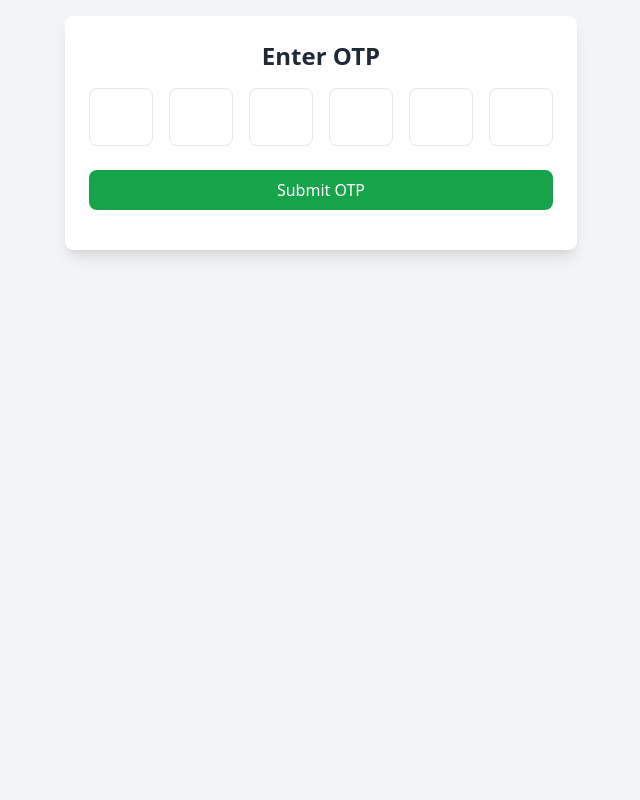
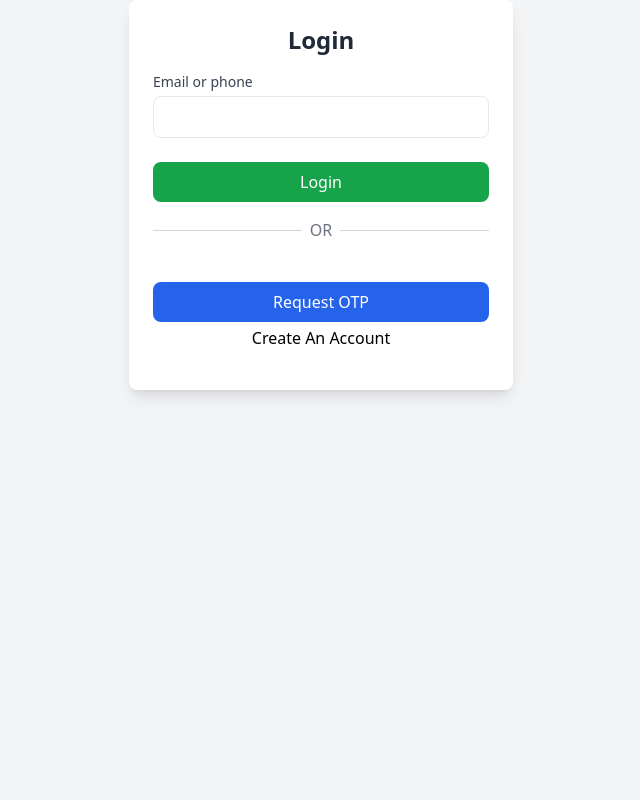
Before and after one commit to JJebeshan/Ak_clohings, a Django app: page /otp_veri in a window 1280 px wide. Shown: the part 64-864 px from the top of the page, without its empty margins (319-959 px from the left). Run offline with Django 5.2, Linux system fonts and the light colour scheme; some libraries are stand-ins or nearby versions.

Commit message:
login , password , otp successfully implemented

```diff
--- a/AK/AKC/views.py
+++ b/AK/AKC/views.py
@@ -79,21 +79,34 @@ def address_list(request):
 def login(request):
     if request.method=='POST':
         email=request.POST.get('email')
+        action=request.POST.get('action')
         if Users.objects.filter(email=email).exists():
             request.session['user_email'] = email
-            return render(request,'password.html')
+            if action=='Login':
+                return render(request,'password.html')
+            else:
+                rand=random.randint(100000, 999999)
+                request.session['otp']=str(rand)
+                usr_msg=("Greetings From Akshana \n\n"
+                         f"OTP for login {rand}")
+                send_mail(subject='Welcome to My Akshana Clothings!',
+                      message=usr_msg,
+                      from_email='akshanaclothings@gmail.com',
+                      recipient_list=[email],
+                      fail_silently=False,)
+                return render(request,'otp.html')
         else:
             messages.error(request,"User Not Found")
     return render(request,'User/login.html')
 
 def otp(request):
     if request.method=='POST':
-        one=request.Post.get('fst')
-        two=request.Post.get('scd')
-        three=request.Post.get('thrd')
-        four=request.Post.get('frt')
-        five=request.Post.get('fv')
-        six=request.Post.get('sx')
+        one=request.POST.get('fst')
+        two=request.POST.get('scd')
+        three=request.POST.get('thrd')
+        four=request.POST.get('frt')
+        five=request.POST.get('fv')
+        six=request.POST.get('sx')
         otp=one+two+three+four+five+six
         vrf=request.session['otp']
         if vrf==otp:
@@ -104,18 +117,14 @@ def otp(request):
     return render(request,'otp.html')
 
 def otp_veri(request):
-    rand=random.randint(100000, 999999)
-    request.session['otp']=str(rand)
-    email = request.session.get('user_email')
-    usr_msg=("Greetings From Akshana \n\n"
-             f"OTP for login {rand}")
-    send_mail(subject='Welcome to My Akshana Clothings!',
-        message=usr_msg,
-        from_email='akshanaclothings@gmail.com',
-        recipient_list=[email],
-        fail_silently=False,)
 
-    return render(request,'otp.html')
+    if request.method=='POST':
+        email=request.POST.get('email')
+        if Users.objects.filter(email=email).exists():
+            request.session['email']=email
+
+            return render(request,'otp.html')
+    return render(request,'User/login.html')
 
 
 def pass_word(request):
--- a/AK/Templates/User/login.html
+++ b/AK/Templates/User/login.html
@@ -13,10 +13,10 @@
                 <input type="text" class="w-full mt-1 p-2 border rounded-lg focus:ring-2 focus:ring-green-500" required name="email">
             </div>
 
-            <button class="mt-6 w-full bg-green-600 text-white py-2 rounded-lg font-medium text-center inline-block hover:bg-green-700 transition">
+            <button name="action" value="Login" class="mt-6 w-full bg-green-600 text-white py-2 rounded-lg font-medium text-center inline-block hover:bg-green-700 transition">
                 Login
             </button>
-        </form>
+
 
         <div class="flex items-center my-4">
             <hr class="w-full border-gray-300">
@@ -24,10 +24,10 @@
             <hr class="w-full border-gray-300">
         </div>
 
-        <a href="{% url 'otp'%}" class="block text-center bg-blue-600 text-white py-2 rounded-lg font-medium hover:bg-blue-700 transition">
+        <button name="action" value="otp" class="mt-6 w-full bg-blue-600 text-white py-2 rounded-lg font-medium hover:bg-blue-700 transition">
             Request OTP
-        </a>
+        </button>
         <a href="{% url 'signup'%}" class="block text-center mt-1">Create An Account </a>
     </div>
-
+    </form>
 </div>
--- a/AK/Templates/otp.html
+++ b/AK/Templates/otp.html
@@ -6,7 +6,7 @@
     <div class="bg-white shadow-lg rounded-lg p-6 w-full max-w-sm sm:max-w-md md:max-w-lg">
         <h2 class="text-2xl font-bold text-center text-gray-800 mb-4">Enter OTP</h2>
 
-        <form action="{% url 'otp'%}">
+        <form action="{% url 'otp'%}" method="POST">
             {% csrf_token %}
             <div class="grid grid-cols-6 gap-4 mb-6">
                 <div>
```
